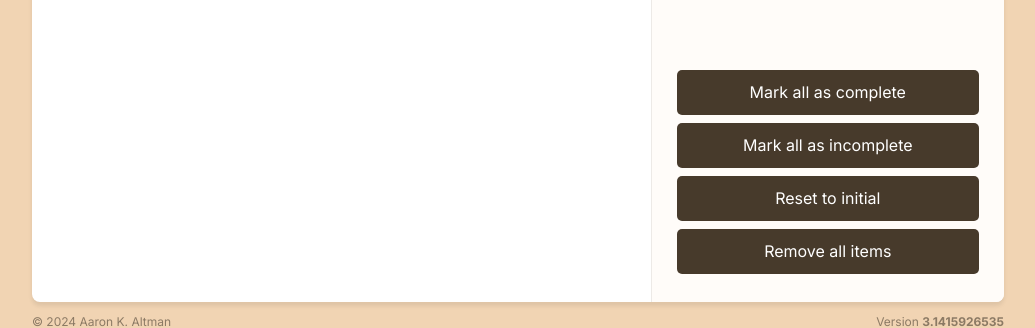
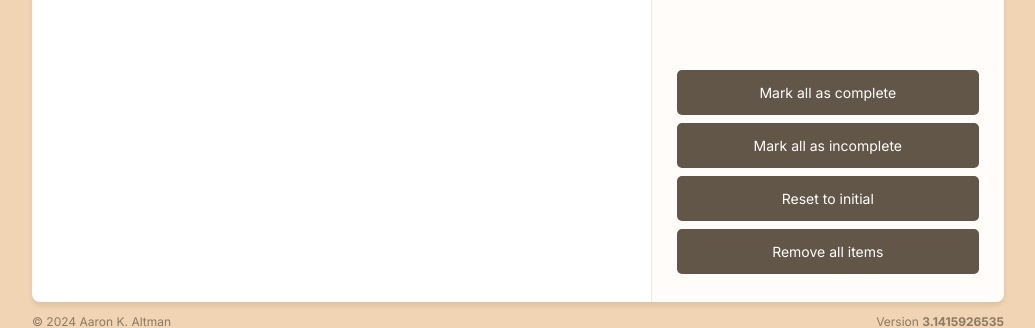
Before and after one commit to aaronaltman/trekbag--version1, a React (Vite) app: page / in a window 1280 px wide. Shown: the part 403-731 px from the top of the page, without its empty margins (122-1157 px from the left). Built offline with nearby package versions, Linux system fonts and the light colour scheme.

Commit message:
adding buttontype secondary

```diff
--- a/src/components/App.jsx
+++ b/src/components/App.jsx
@@ -23,12 +23,17 @@ function App() {
     setItems(myItems);
   };
 
-  const markAllComplete = (e) => {
-    console.log("markAllComplete", e);
+  const markAllComplete = () => {
+    const newItems = items.map((item) => {
+      return { ...item, packed: true };
+    });
+    setItems(newItems);
   };
 
-  const markAllIncomplete = (e) => {
-    console.log("markAllIncomplete", e);
+  const markAllIncomplete = () => {
+    const newItems = items.map((item) => {
+      return { ...item, packed: false };
+    });
   };
 
   return (
--- a/src/components/ButtonGroup.jsx
+++ b/src/components/ButtonGroup.jsx
@@ -8,16 +8,16 @@ export default function ButtonGroup({
 }) {
   return (
     <section className="button-group">
-      <Button class="secondary" onClick={markAllComplete}>
+      <Button buttonType="secondary" onClick={markAllComplete}>
         Mark all as complete
       </Button>
-      <Button class="secondary" onClick={markAllIncomplete}>
+      <Button buttonType="secondary" onClick={markAllIncomplete}>
         Mark all as incomplete
       </Button>
-      <Button class="secondary" onClick={handleResettoInitial}>
+      <Button buttonType="secondary" onClick={handleResettoInitial}>
         Reset to initial
       </Button>
-      <Button class="secondary" onClick={handleRemoveAll}>
+      <Button buttonType="secondary" onClick={handleRemoveAll}>
         Remove all items
       </Button>
     </section>
--- a/src/lib/constants.js
+++ b/src/lib/constants.js
@@ -3,10 +3,3 @@ export const myItems = [
   { id: 2, name: "Item 2", description: "Item 2 description", packed: false },
   { id: 3, name: "Item 3", description: "Item 3 description", packed: false },
 ];
-
-export const SecondaryButtons = [
-  "Mark All As Complete",
-  "Remove All Incomplete",
-  "Reset All",
-  "Remove All",
-];
```
